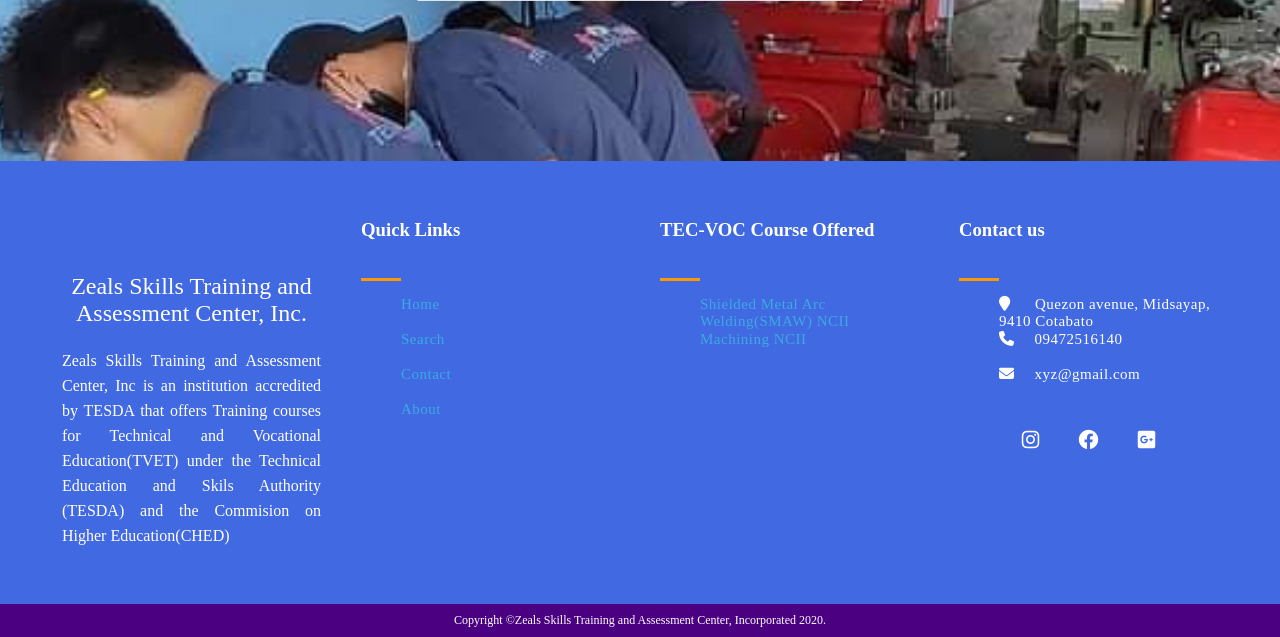
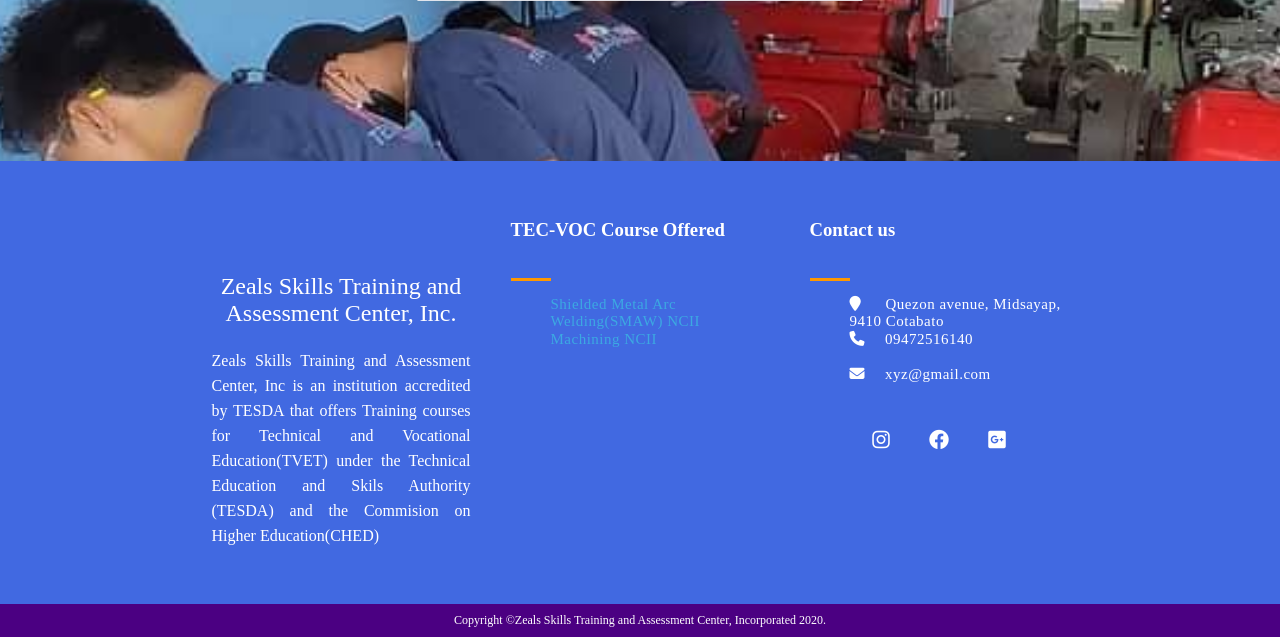
Before and after one commit to docahatian/zeal-file-management-system, a PHP site: page /index.php in a window 1280 px wide. Shown: the part 517-1154 px from the top of the page. Run offline with PHP 8.4, Linux system fonts and the light colour scheme; data comes from the database, SQL or seed files in the repository; some libraries are stand-ins or nearby versions.

Commit message:
change db

```diff
--- a/admin/conn.php
+++ b/admin/conn.php
@@ -1,5 +1,5 @@
 <?php
-	$conn = mysqli_connect("localhost", "root", "", "sourcecodester_studentfiledb");
+	$conn = mysqli_connect("localhost", "root", "", "zeal_filemanagementdb");
 
 	if(!$conn){
 		die("Error: Failed to connect to database!");
--- a/admin/footer.php
+++ b/admin/footer.php
@@ -8,18 +8,6 @@
         Training courses for Technical and Vocational Education(TVET) under the Technical Education and Skils Authority
         (TESDA) and the Commision on Higher Education(CHED)
       </p>
-    </div>
-
-    <!--  for quick links  -->
-    <div class="footer-items">
-      <h3>Quick Links</h3>
-      <div class="border1"></div> <!--for the underline -->
-        <ul>
-          <a href="#"><li>Home</li></a>
-          <a href="#"><li>Search</li></a>
-          <a href="#"><li>Contact</li></a>
-          <a href="#"><li>About</li></a>
-        </ul>
     </div>
 
 
--- a/db/sourcecodester_studentfiledb.sql
+++ b/db/zeal_filemanagementdb.sql
@@ -19,7 +19,7 @@
 /*!40101 SET NAMES utf8mb4 */;
 
 --
--- Database: `sourcecodester_studentfiledb`
+-- Database: `zeal_filemanagementdb`
 --
 
 -- --------------------------------------------------------
```
Also changed, not shown: files/2/1362.jpg (added).
